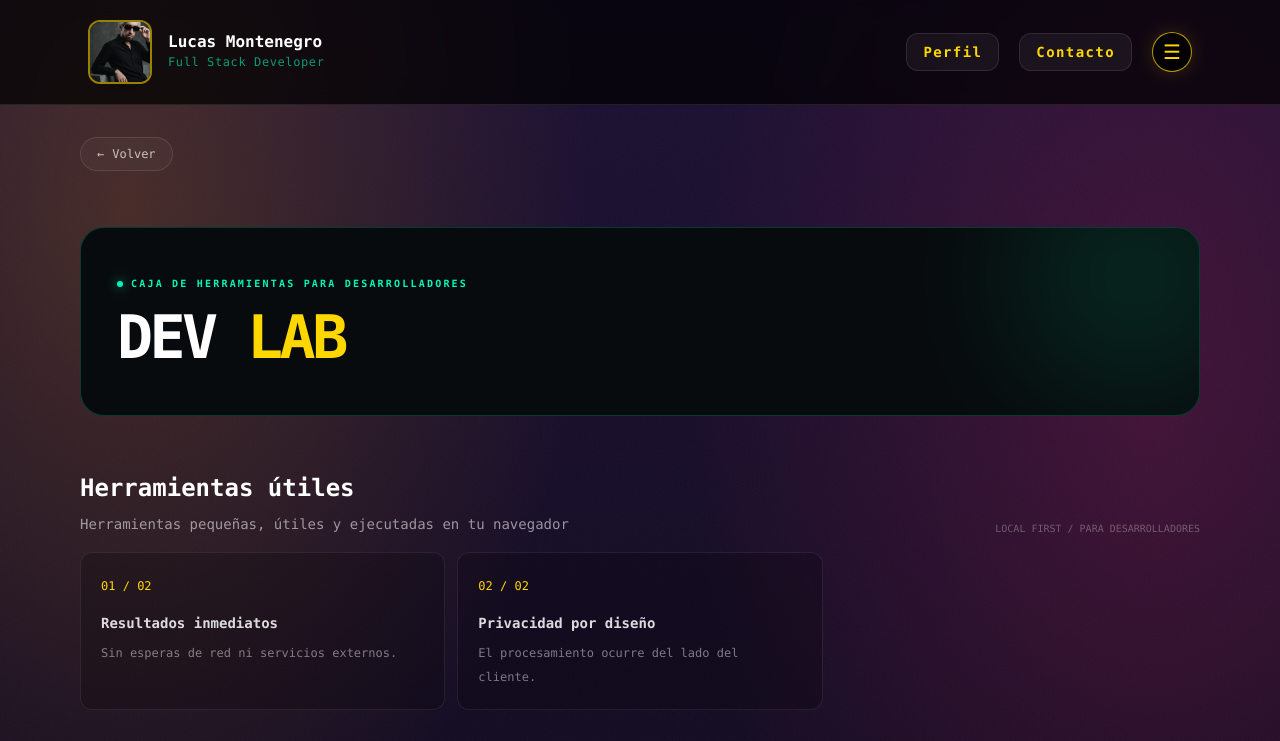
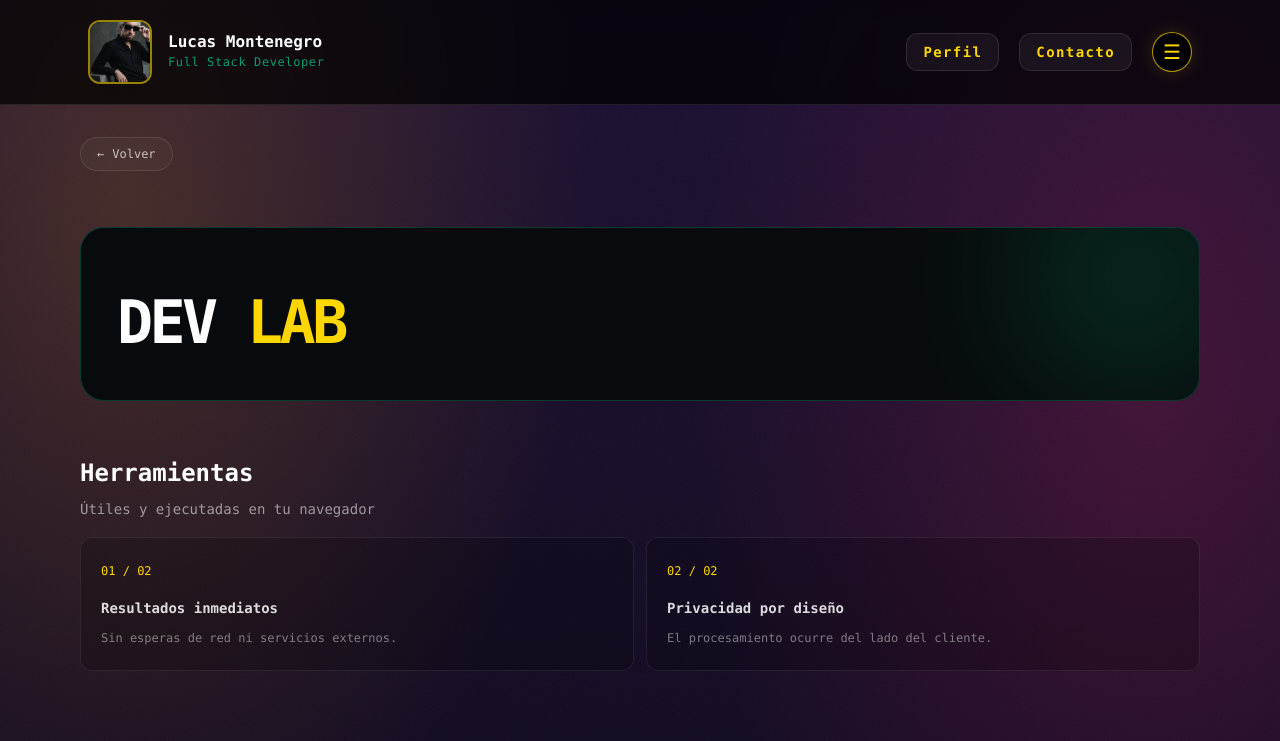
Before and after one commit to lu-developer476/Portfolio, a Next.js app: page /dev-lab in a window 1280 px wide. Shown: the top 741 px of the page. Built offline with nearby package versions, Linux system fonts and the light colour scheme.

Commit message:
refactor(dev-lab): remove redundant toolbox labels

```diff
--- a/src/components/DevLabExperience.tsx
+++ b/src/components/DevLabExperience.tsx
@@ -61,10 +61,10 @@ export default function DevLabExperience() {
   const [caseMode, setCaseMode] = useState<CaseMode>("camel");
 
   const copy = isEs ? {
-    back: "Volver", kicker: "CAJA DE HERRAMIENTAS PARA DESARROLLADORES",
-    intro: "Herramientas pequeñas, útiles y ejecutadas en tu navegador",
+    back: "Volver",
+    intro: "Útiles y ejecutadas en tu navegador",
     tools: "Herramientas", select: "Seleccioná una herramienta para empezar.",
-    privacyLabel: "PRIVACIDAD", sectionLabel: "LOCAL FIRST / PARA DESARROLLADORES",
+    privacyLabel: "PRIVACIDAD",
     input: "ENTRADA", output: "RESULTADO", run: "Procesar", copy: "Copiar resultado",
     copied: "Copiado al portapapeles", reset: "Restablecer", sample: "Cargar ejemplo",
     pretty: "Formatear", minify: "Compactar", encode: "Codificar", decode: "Decodificar",
@@ -79,16 +79,16 @@ export default function DevLabExperience() {
     base64Error: "No se pudo decodificar Base64. Verificá la entrada.",
     urlError: "No se pudo decodificar el componente URL.",
     dateError: "Fecha o timestamp no válido.",
-    ready: "Listo para procesar.", processError: "No se pudo procesar el texto.", featureTitle: "Herramientas útiles",
+    ready: "Listo para procesar.", processError: "No se pudo procesar el texto.", featureTitle: "Herramientas",
     hashHint: "Generá el hash de un texto en tu navegador.", caseHint: "Elegí un formato y convertí el texto al instante.",
     hashError: "No se pudo generar el hash. Probá de nuevo.", caseModes: { upper: "MAYÚSCULAS", lower: "minúsculas", title: "Título", camel: "camelCase", snake: "snake_case", kebab: "kebab-case" },
     feature1: "Resultados inmediatos", feature1d: "Sin esperas de red ni servicios externos.",
     feature2: "Privacidad por diseño", feature2d: "El procesamiento ocurre del lado del cliente.",
       } : {
-    back: "Back", kicker: "TOOLBOX FOR DEVELOPERS",
-    intro: "Small, useful tools running right in your browser",
+    back: "Back",
+    intro: "Useful tools running in your browser",
     tools: "Tools", select: "Select a tool to get started.",
-    privacyLabel: "PRIVACY", sectionLabel: "LOCAL FIRST / BUILT FOR DEVELOPERS",
+    privacyLabel: "PRIVACY",
     input: "INPUT", output: "OUTPUT", run: "Process", copy: "Copy result",
     copied: "Copied to clipboard", reset: "Reset", sample: "Load example",
     pretty: "Format", minify: "Minify", encode: "Encode", decode: "Decode",
@@ -103,7 +103,7 @@ export default function DevLabExperience() {
     base64Error: "Could not decode Base64. Check the input.",
     urlError: "Could not decode the URL component.",
     dateError: "Invalid date or timestamp.",
-    ready: "Ready to process.", processError: "Could not process the text.", featureTitle: "Useful tools",
+    ready: "Ready to process.", processError: "Could not process the text.", featureTitle: "Tools",
     hashHint: "Generate a text hash right in your browser.", caseHint: "Choose a format and convert text instantly.",
     hashError: "Could not generate the hash. Try again.", caseModes: { upper: "UPPERCASE", lower: "lowercase", title: "Title Case", camel: "camelCase", snake: "snake_case", kebab: "kebab-case" },
     feature1: "Instant results", feature1d: "No network wait or external services.",
@@ -203,7 +203,6 @@ export default function DevLabExperience() {
       <header className="relative overflow-hidden rounded-3xl border border-cyber-neonGreen/20 bg-[#080b0d] px-5 py-8 sm:px-9 sm:py-12">
         <div aria-hidden="true" className="pointer-events-none absolute -right-16 -top-20 h-64 w-64 rounded-full bg-cyber-neonGreen/10 blur-3xl" />
         <div className="relative max-w-3xl">
-          <p className="flex items-center gap-2 font-mono text-[10px] font-semibold uppercase tracking-[.22em] text-cyber-neonGreen"><span className="h-1.5 w-1.5 rounded-full bg-cyber-neonGreen shadow-[0_0_12px_rgba(5,247,183,.8)]" />{copy.kicker}</p>
           <h1 className="mt-4 text-4xl font-black tracking-[-.06em] text-white sm:text-6xl">DEV <span className="text-cyber-gold">LAB</span></h1>
 
         </div>
@@ -215,9 +214,8 @@ export default function DevLabExperience() {
             <h2 className="text-xl font-bold text-white sm:text-2xl">{copy.featureTitle}</h2>
             <p className="mt-2 text-sm leading-6 text-white/55">{copy.intro}</p>
           </div>
-          <span className="font-mono text-[10px] text-white/30">{copy.sectionLabel}</span>
         </div>
-        <div className="grid gap-3 md:grid-cols-3">
+        <div className="grid gap-3 md:grid-cols-2">
           {[
             { n: "01", title: copy.feature1, description: copy.feature1d },
             { n: "02", title: copy.feature2, description: copy.feature2d },
```
